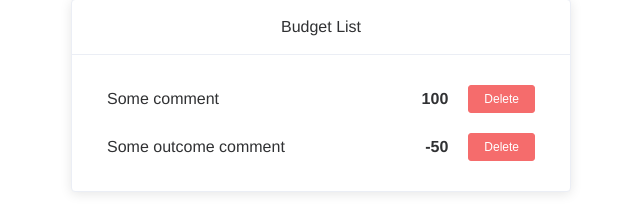
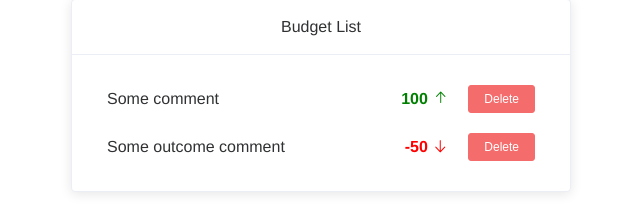
Before and after one commit to Demilicz/Vue-Budget, a Vue app: page / in a window 1280 px wide. Shown: the part 520-726 px from the top of the page, without its empty margins (319-959 px from the left). Built offline with nearby package versions, Linux system fonts and the light colour scheme.

Commit message:
add Icon and color for items

```diff
--- a/src/components/BudgetListItems.vue
+++ b/src/components/BudgetListItems.vue
@@ -3,7 +3,10 @@
       <template v-if="!isEmpty">
         <div class="list-item" v-for="(item, prop) in list" :key="prop">
           <span class="budget-comment">{{ item.comment }}</span>
-          <span class="budget-value">{{ item.value }}</span>
+          <span class="budget-value" :class="item.type === 'INCOME'? 'green':'red'" >{{ item.value }}
+            <i v-if="item.type === 'INCOME'" class="el-icon-top" dir="ltr"></i>
+            <i v-else class="el-icon-bottom"></i>
+          </span>
           <ElButton type="danger" size="mini" @click="wiewDialog(true, item.id)">Delete</ElButton>
         </div>
       </template>
@@ -26,7 +29,6 @@ export default {
   },
   data: () => ({
     emptyTitle: "Empty List",
-
   }),
   computed: {
   isEmpty() {
@@ -35,12 +37,11 @@ export default {
   },
 
   methods: {
-    // deleteItem(id) {
-    //   this.$emit("deleteItem", id);
-    // },
+
     wiewDialog(visible, id) {
       this.$emit("wiewDialog",visible, id);
-    }
+    },
+
   }
 }
 </script>
@@ -56,4 +57,10 @@ export default {
   margin-left: auto;
   margin-right: 20px;
 }
+.green {
+  color:green;
+}
+.red {
+  color: red;
+}
 </style>
```
